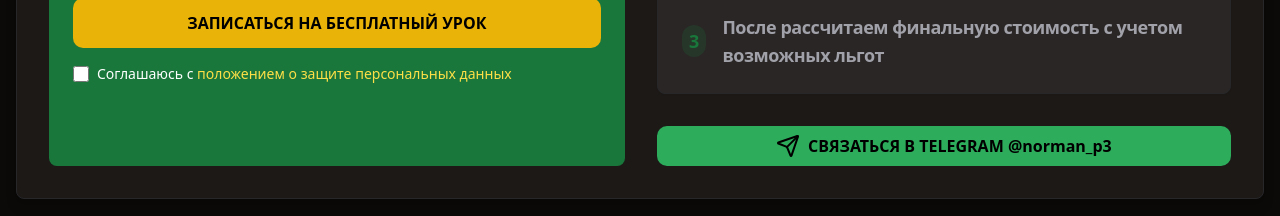
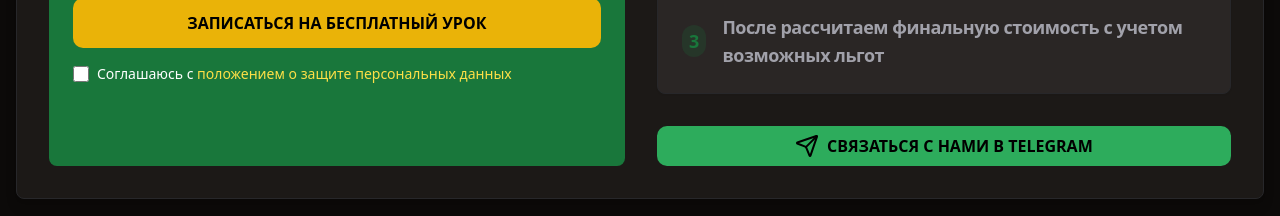
Before and after one commit to Horman69/pro_code_p3, a React (Vite) app: page / in a window 1280 px wide. Shown: the part 7740-7956 px from the top of the page. Built offline with nearby package versions, Linux system fonts and the light colour scheme.

Commit message:
Updated Telegram links: Navbar -> @norman_p3, Newsletter text cleaned

```diff
--- a/src/components/Navbar.tsx
+++ b/src/components/Navbar.tsx
@@ -90,7 +90,7 @@ export const Navbar = () => {
                   ))}
                   <a
                     rel="noreferrer noopener"
-                    href="https://t.me/pro_code_web3_bot"
+                    href="https://t.me/norman_p3"
                     target="_blank"
                     className={`w-[110px] border ${buttonVariants({
                       variant: "secondary",
@@ -122,7 +122,7 @@ export const Navbar = () => {
           <div className="hidden md:flex gap-2 items-center">
             <a
               rel="noreferrer noopener"
-              href="https://t.me/pro_code_web3_bot"
+              href="https://t.me/norman_p3"
               target="_blank"
               className={`border ${buttonVariants({ variant: "secondary" })} flex items-center`}
             >
--- a/src/components/Newsletter.tsx
+++ b/src/components/Newsletter.tsx
@@ -251,7 +251,7 @@ export const Newsletter: React.FC = () => {
                   onClick={() => window.location.href = 'https://t.me/norman_p3'}
                 >
                   <Send size={16} className="sm:w-5 sm:h-5 md:w-6 md:h-6" />
-                  СВЯЗАТЬСЯ В TELEGRAM @norman_p3
+                  СВЯЗАТЬСЯ С НАМИ В TELEGRAM
                 </Button>
               </div>
             </div>
```
